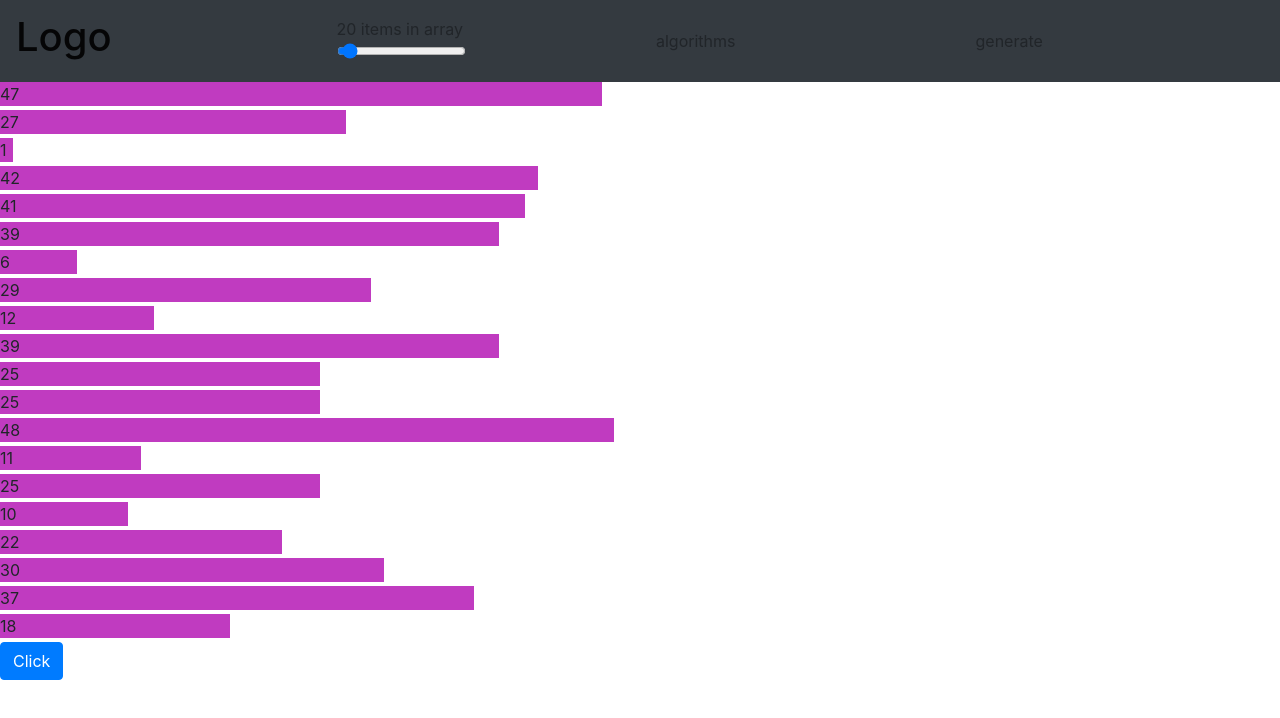
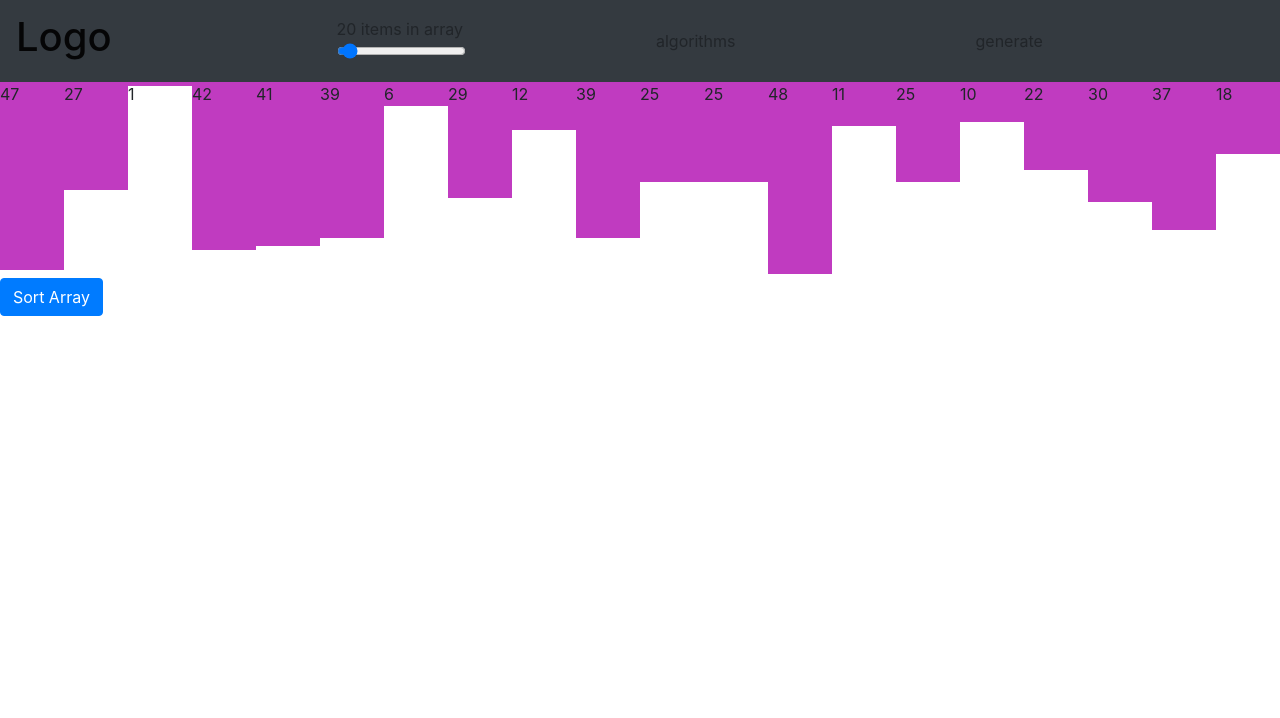
Before and after one commit to Umpoy/Visualizer-Sorting, a React (Create React App) app in the folder my-app/: page / in a window 1280 px wide. Shown: the top 718 px of the page. Built offline with nearby package versions, Linux system fonts and the light colour scheme.

Commit message:
renamed to better function names and set bars to dynamic width

```diff
--- a/my-app/package.json
+++ b/my-app/package.json
@@ -7,7 +7,8 @@
     "react": "^16.9.0",
     "react-bootstrap": "^1.0.0-beta.12",
     "react-dom": "^16.9.0",
-    "react-scripts": "3.1.2"
+    "react-scripts": "3.1.2",
+    "redux": "^4.0.4"
   },
   "scripts": {
     "start": "react-scripts start",
--- a/my-app/src/components/Graph/Bar.css
+++ b/my-app/src/components/Graph/Bar.css
@@ -1,3 +1,4 @@
 .bar {
     background-color: rgb(192, 59, 192);
+    display: inline-flex;
 }
--- a/my-app/src/components/Graph/Bar.js
+++ b/my-app/src/components/Graph/Bar.js
@@ -3,9 +3,8 @@ import './Bar.css';
 
 
 export default (props) => {
-
     return (
-        <div className="bar mb-1" style={{ width: `${props.item}%` }} >
+        <div className="bar mb-1" style={{ height: `${props.item}%`, width: `${100/props.length}%` }} >
             {props.item}
         </div >
     )
--- a/my-app/src/components/Graph/Graph.js
+++ b/my-app/src/components/Graph/Graph.js
@@ -20,12 +20,12 @@ class Graph extends Component {
     renderToGraph() {
         return this.state.dataArray.map((item) => {
             return (
-                <Bar item={item} />
+                <Bar item={item} length={this.state.dataArray.length} />
             )
         })
     }
 
-    swapNumbers = () => {
+    sortNumbers = () => {
         if (this.state.animated) {
             return
         } else {
@@ -44,15 +44,14 @@ class Graph extends Component {
                 this.setState({ animated: true })
                 return
             }
-        }, 1)
-
+        }, 100)
     }
 
     render() {
         return (
             <div className="graph" style={style}>
                 {this.renderToGraph()}
-                <button className="btn btn-primary" onClick={this.swapNumbers}>Click</button>
+                <button className="btn btn-primary" onClick={this.sortNumbers}>Sort Array</button>
             </div>
 
         )
```
Also changed, not shown: 1 other file (tests, documents, lock files or other folders).
